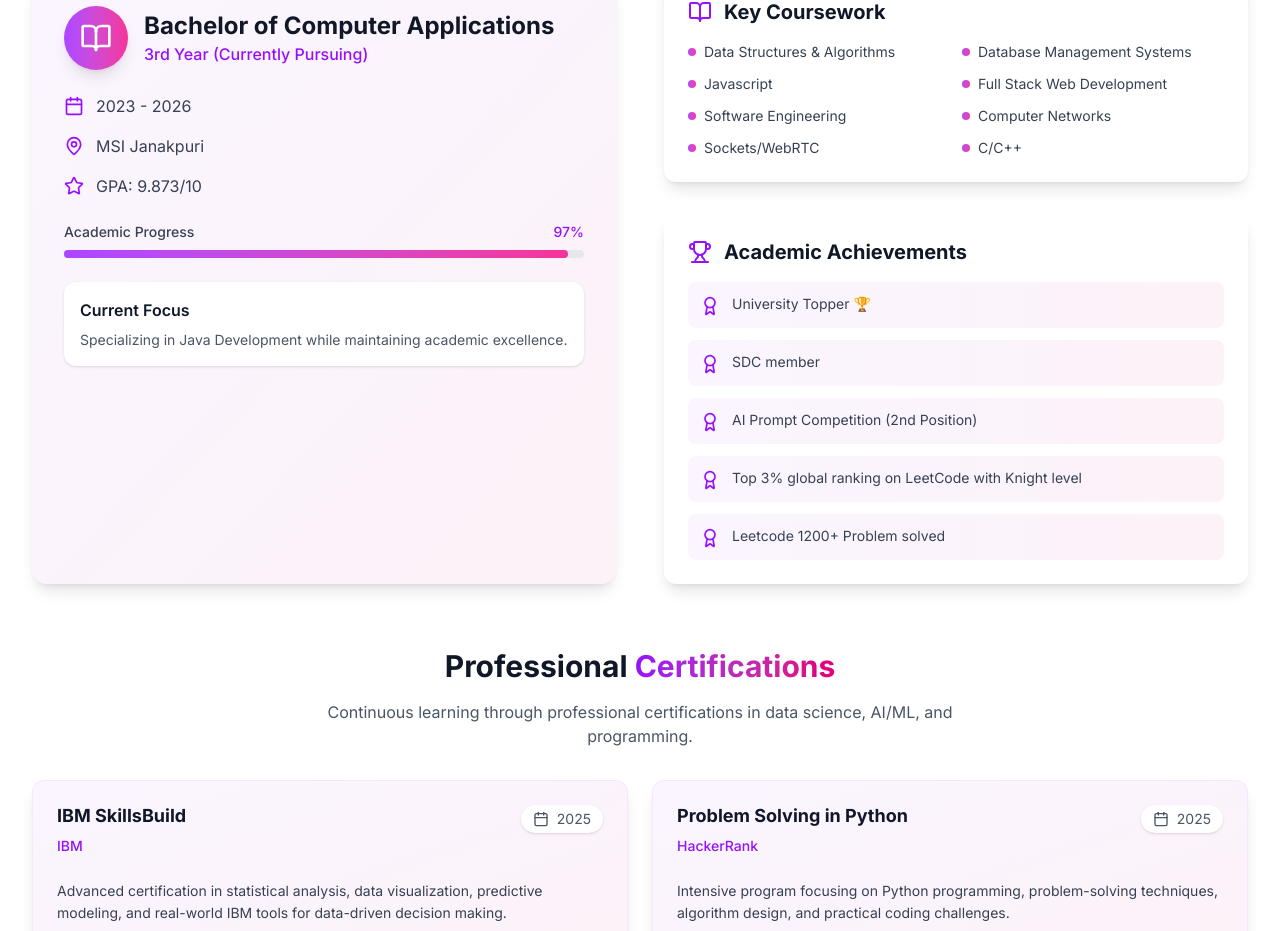
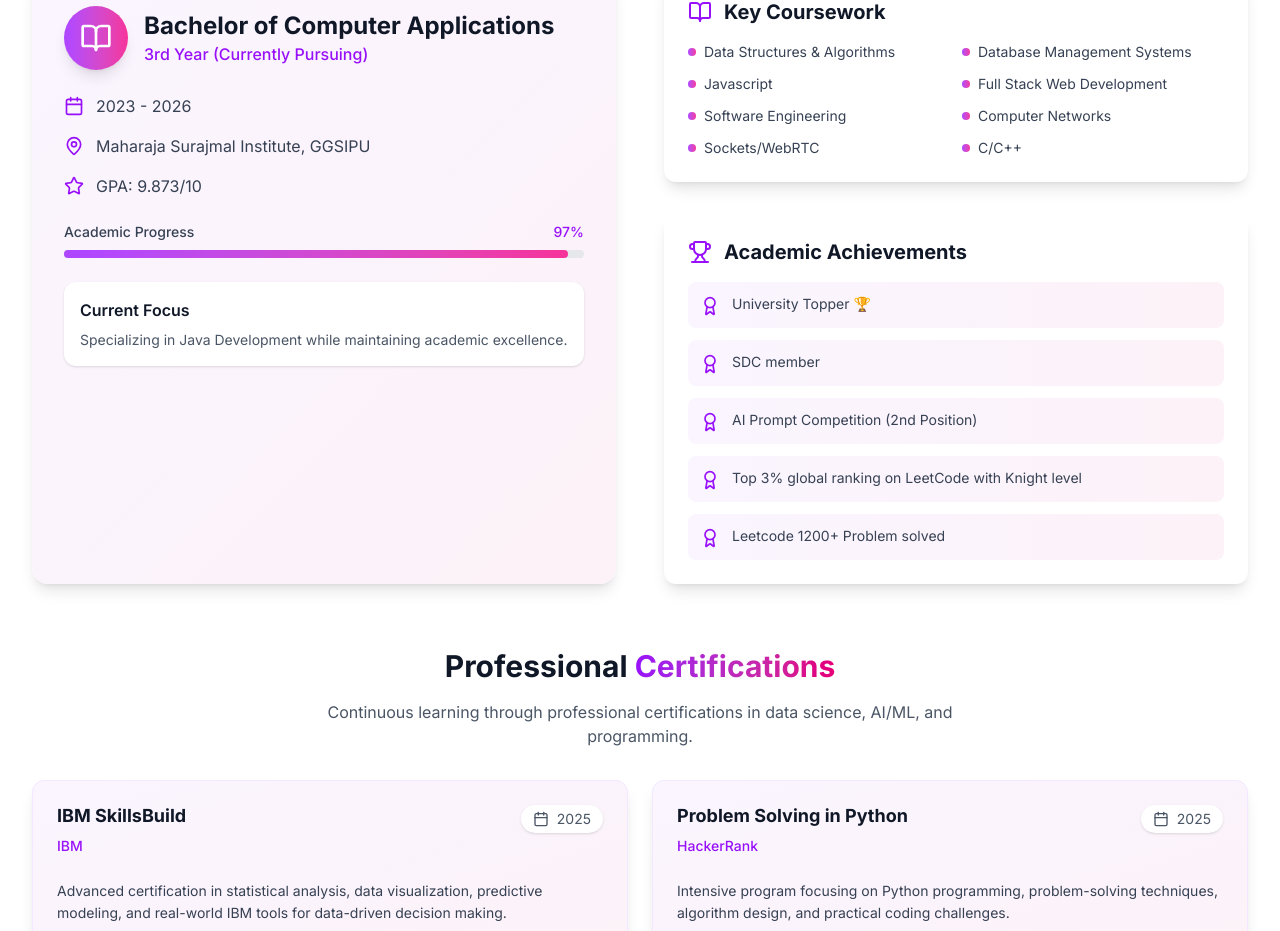
Before and after one commit to aditya-kumar-patraan1/Portfolio, a Next.js app: page / in a window 1280 px wide. Shown: the part 5266-6197 px from the top of the page. Built offline with nearby package versions, Linux system fonts and the light colour scheme.

Commit message:
Update data.js

```diff
--- a/src/data/data.js
+++ b/src/data/data.js
@@ -117,7 +117,7 @@ export const portfolioData = {
 
  education : {
   degree: "Bachelor of Computer Applications",
-  institution: "MSI Janakpuri",
+  institution: "Maharaja Surajmal Institute, GGSIPU",
   year: "2023 - 2026",
   status: "3rd Year (Currently Pursuing)",
   gpa: "9.873/10",
```
